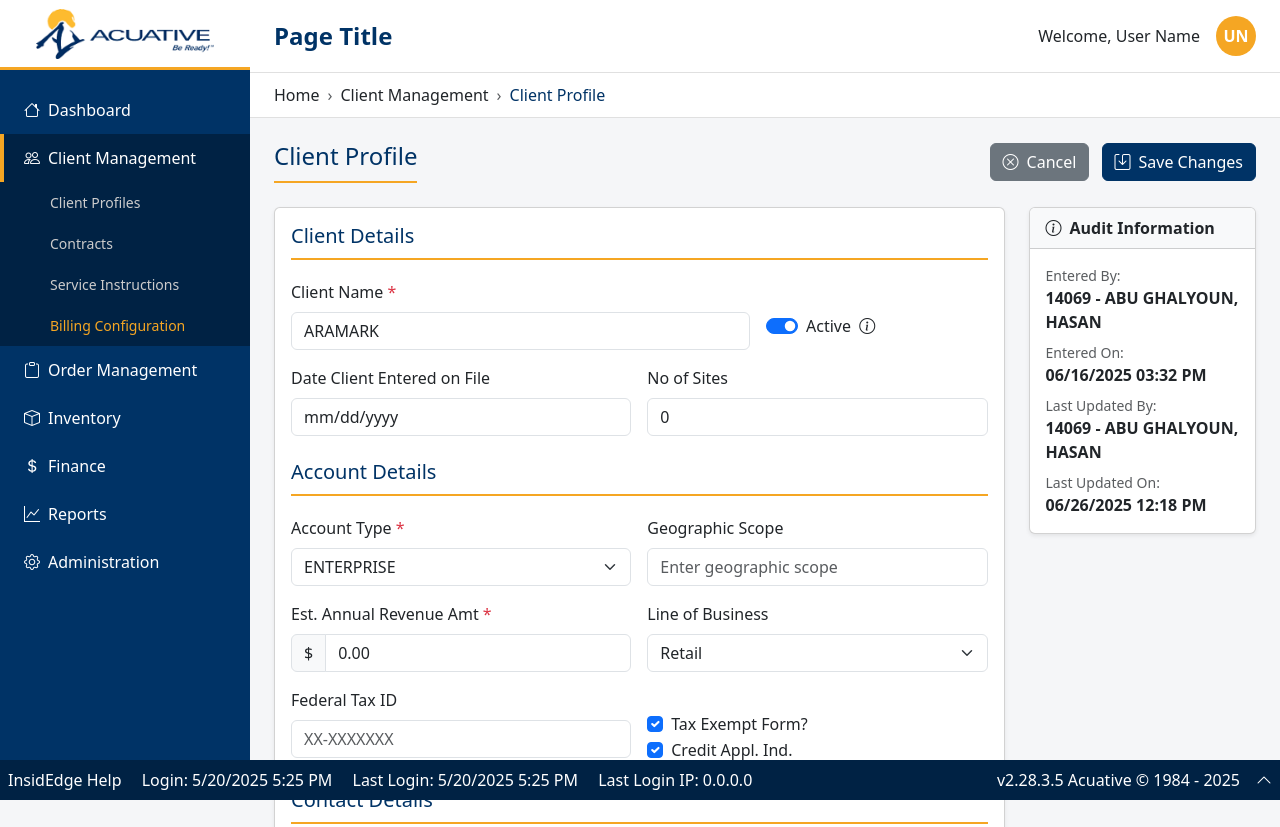
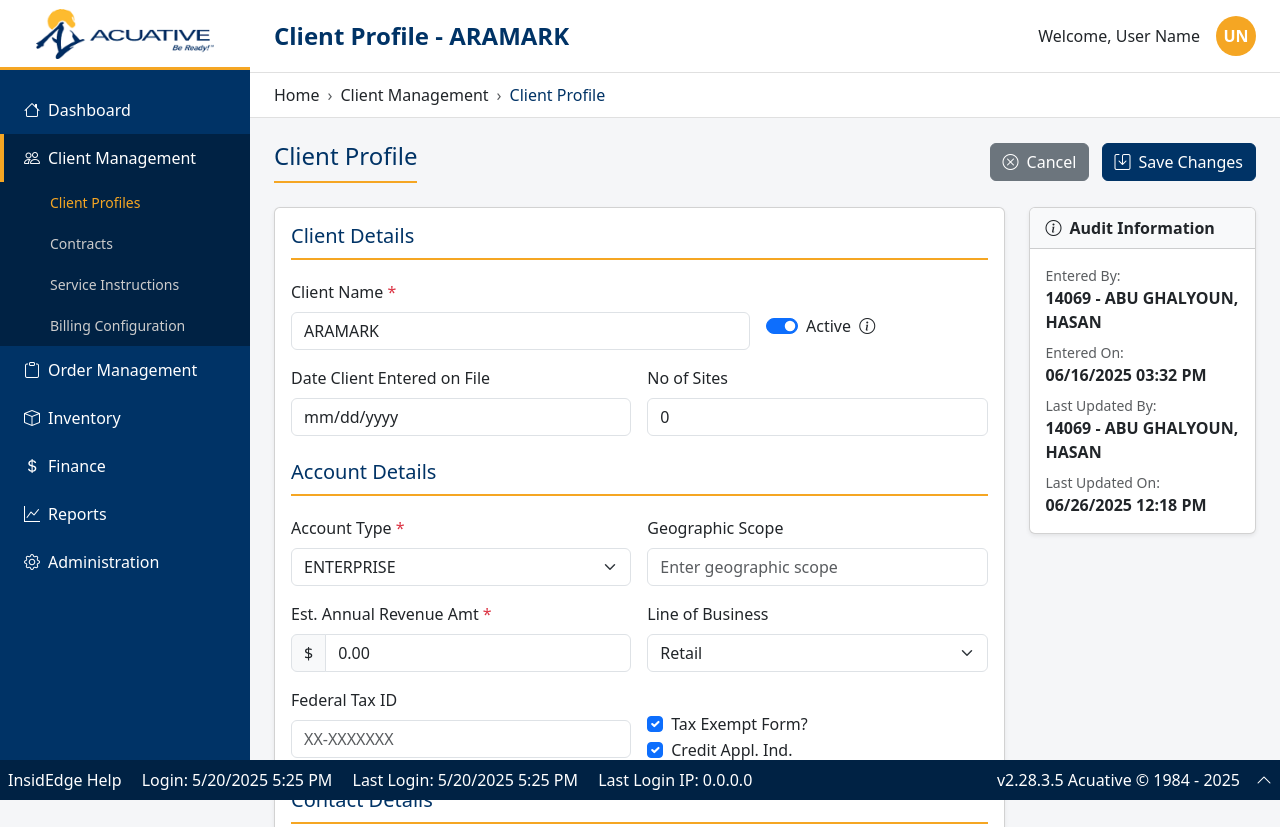
Before and after one commit to hasanjo/insidEdgePrototypes, a plain HTML site: page client-profile.html in a window 1280 px wide. Shown: the top 827 px of the page. Drawn offline with nearby package versions, Linux system fonts and the light colour scheme.

Commit message:
Update client-profile.html

```diff
--- a/client-profile.html
+++ b/client-profile.html
@@ -262,10 +262,10 @@
                     Client Management
                 </a>
                 <div class="submenu">
-                    <a href="#" class="submenu-item">Client Profiles</a>
+                    <a href="#" class="submenu-item active">Client Profiles</a>
                     <a href="#" class="submenu-item">Contracts</a>
                     <a href="#" class="submenu-item">Service Instructions</a>
-                    <a href="#" class="submenu-item active">Billing Configuration</a>
+                    <a href="#" class="submenu-item">Billing Configuration</a>
                 </div>
                 <a href="#" class="menu-item">
                     <i class="bi bi-clipboard me-2"></i>
@@ -294,7 +294,7 @@
         <div class="main-content flex-grow-1">
             <!-- Top Bar -->
             <div class="custom-topbar px-4 py-3 d-flex justify-content-between align-items-center">
-                <div class="page-title">Page Title</div>
+                <div class="page-title">Client Profile - ARAMARK</div>
                 <div class="d-flex align-items-center gap-3">
                     <span>Welcome, User Name</span>
                     <div class="user-avatar">UN</div>
@@ -481,7 +481,7 @@
 
     <!-- Audit Information Sidebar -->
     <div class="col-lg-3">
-        <div class="card shadow-sm sticky-top" style="top: 100px;">
+        <div class="card shadow-sm sticky-top" style="top: 122px;">
             <div class="card-header bg-light d-flex align-items-center">
                 <i class="bi bi-info-circle me-2"></i>
                 <strong>Audit Information</strong>
@@ -561,7 +561,7 @@
                                 <th>ContractName</th>
                                 <th>Contract Cd</th>
                                 <th>Eff Date</th>
-                                <th>End Date</th>
+                                <th>MSA Exp Date</th>
                                 <th>Final?</th>
                                 <th class="text-center">Actions</th>
                             </tr>
```
